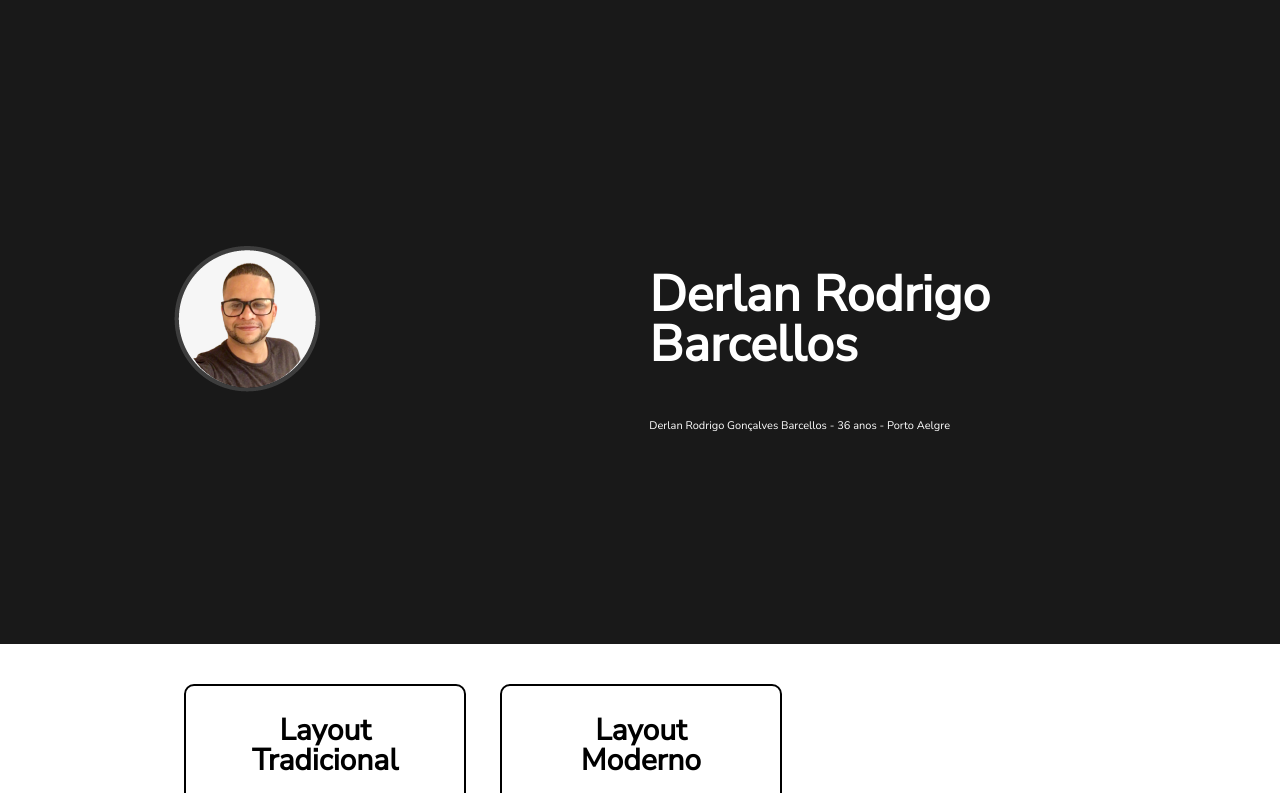
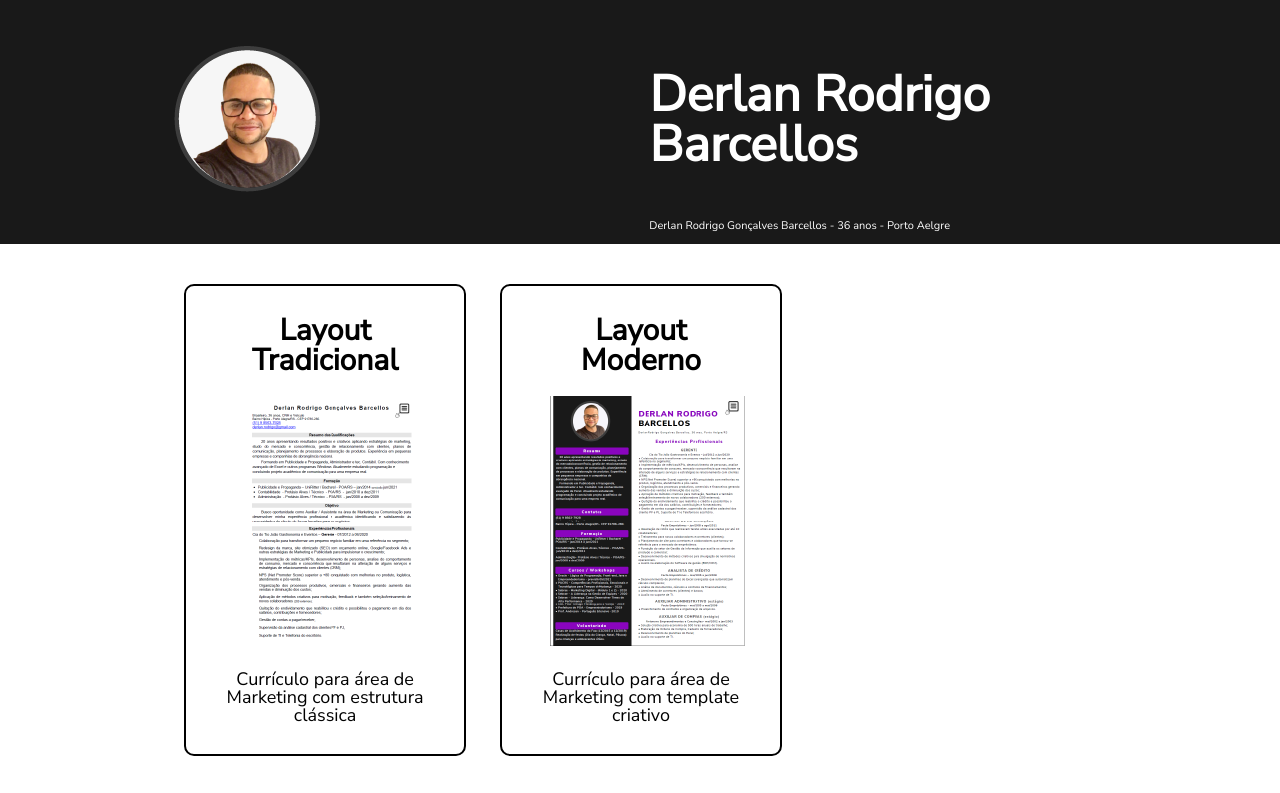
Before and after one commit to derlanrodrigo/Curriculos, a plain HTML site: page index.html in a window 1280 px wide. Shown: the top 793 px of the page. Drawn offline with Linux system fonts and the light colour scheme.

Commit message:
Update style.css

```diff
--- a/style.css
+++ b/style.css
@@ -10,7 +10,7 @@ header {
 .cabecalho {
 	position: relative;
 	width: 940px;
-	margin: 200px auto;
+	margin: 0 auto;
 
 }
 
```
